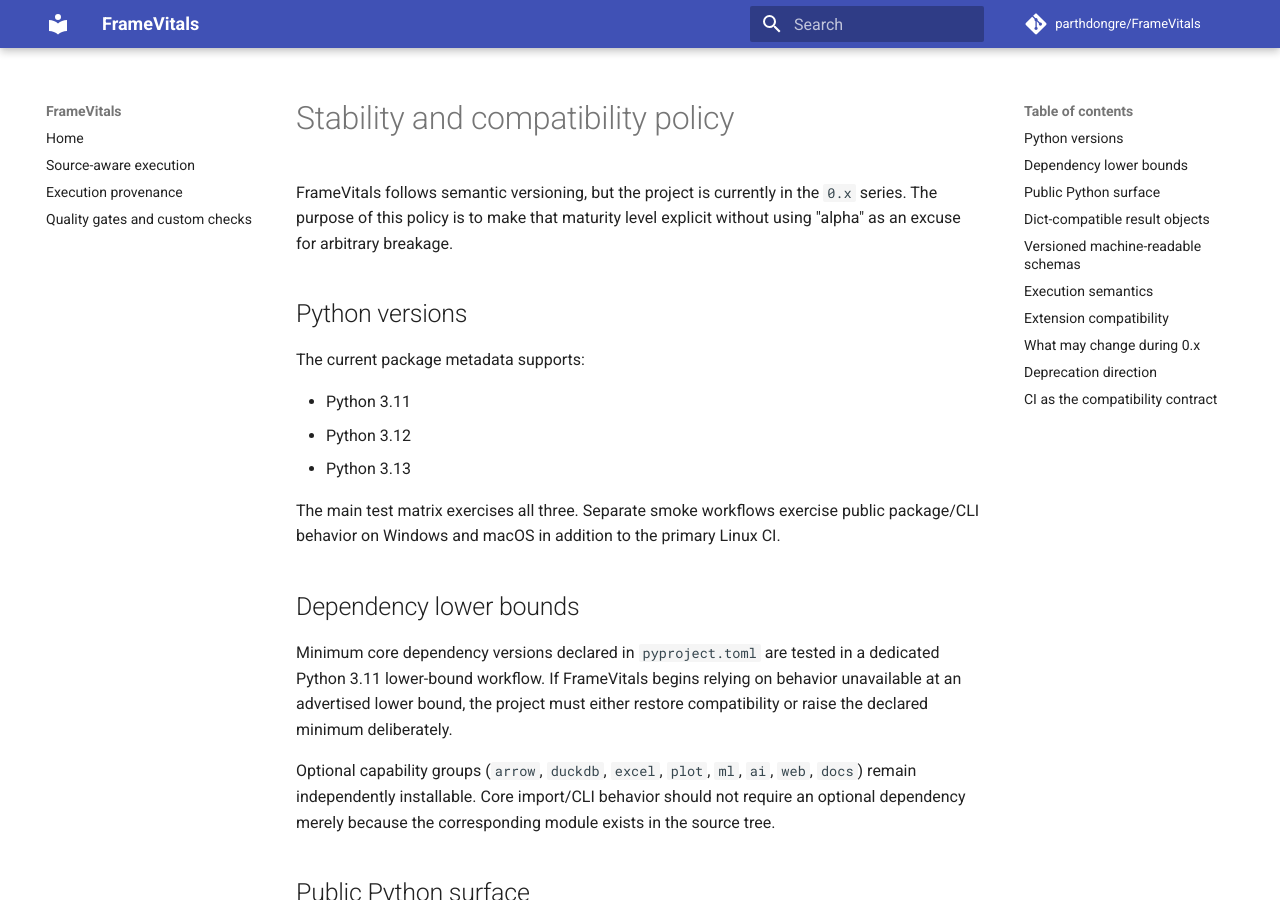
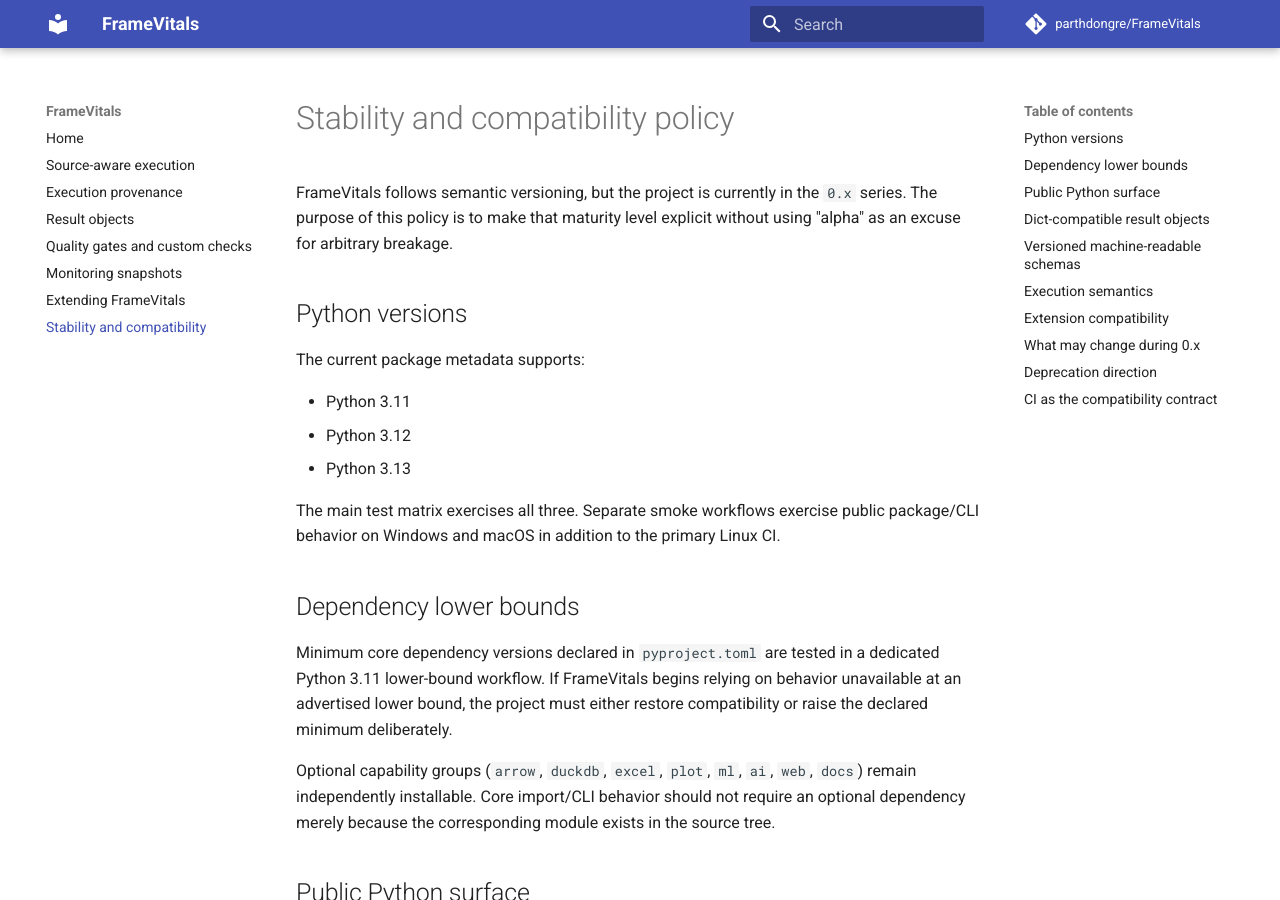
Before and after one commit to parthdongre/FrameVitals, an MkDocs documentation site: the page built from docs/stability.md, in a window 1280 px wide and 900 px high. Built offline with MkDocs 1.6.1 and Material for MkDocs 9.7.7, drawn with Linux system fonts in a browser that asks for light colours; comment, search, counter and statistics services are not loaded.

Commit message:
docs: expose complete 0.2 documentation surface

```diff
--- a/mkdocs.yml
+++ b/mkdocs.yml
@@ -18,7 +18,11 @@ nav:
   - Home: index.md
   - Source-aware execution: source-execution.md
   - Execution provenance: execution-provenance.md
+  - Result objects: result-objects.md
   - Quality gates and custom checks: quality-gates.md
+  - Monitoring snapshots: monitoring.md
+  - Extending FrameVitals: extending-framevitals.md
+  - Stability and compatibility: stability.md
 
 markdown_extensions:
   - admonition
```
